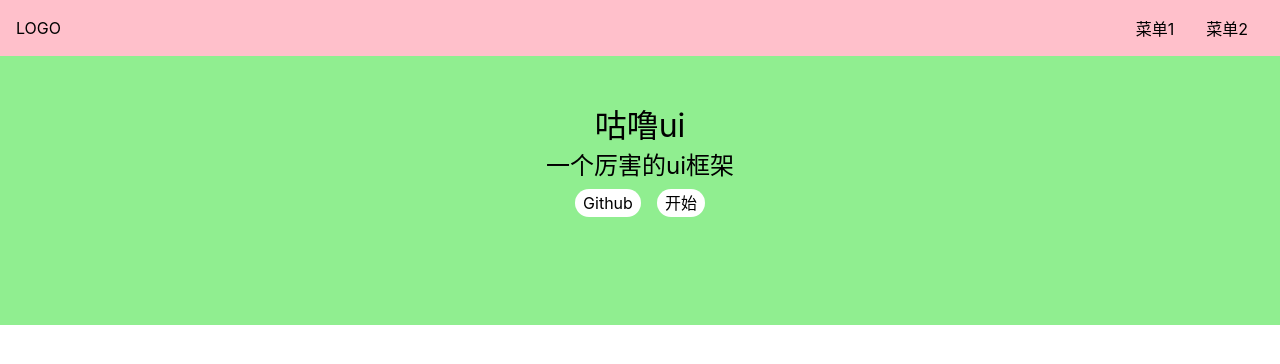
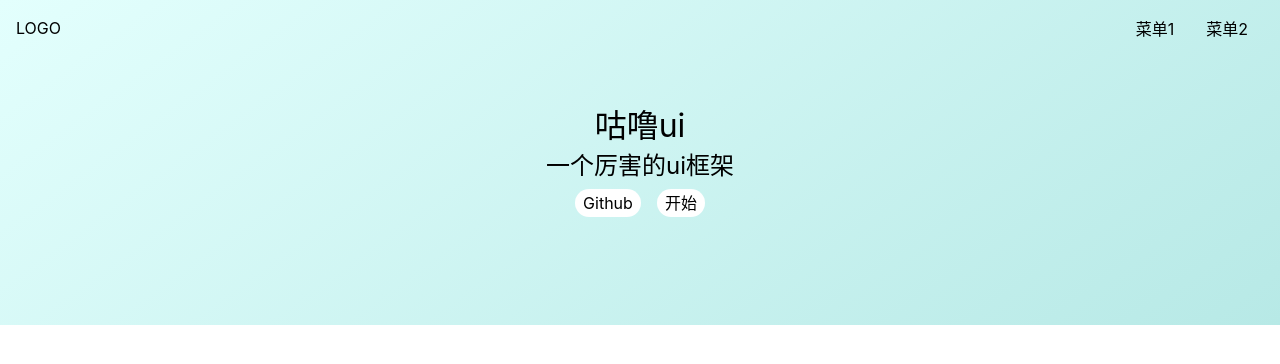
Before and after one commit to wantingjun/Vue3-UI, a Vue app: page /#/ in a window 1280 px wide. Shown: the top 364 px of the page. Built offline with nearby package versions, Linux system fonts and the light colour scheme.

Commit message:
背景渐变

```diff
--- a/src/components/Topnav.vue
+++ b/src/components/Topnav.vue
@@ -27,7 +27,7 @@
 
 <style lang="scss" scoped>
     .topnav {
-        background: pink;
+
         display: flex;
         padding: 16px;
         position:fixed;
--- a/src/views/Home.vue
+++ b/src/views/Home.vue
@@ -1,5 +1,5 @@
 <template>
-    <div>
+    <div class="topnavAndBanner">
         <Topnav></Topnav>
         <div class="banner">
             <h1>咕噜ui</h1>
@@ -21,13 +21,16 @@
 </script>
 
 <style lang="scss" scoped>
+    .topnavAndBanner{
+        background: linear-gradient(144deg, rgba(227,255,253,1) 0%, rgba(183,233,230,1) 100%);
+    }
     .banner {
         padding: 100px 0;
         display: flex;
         justify-content: center;
         align-items: center;
         flex-direction: column;
-        background: lightgreen;
+
         > .actions{
             padding: 8px 0;
             a {
```
